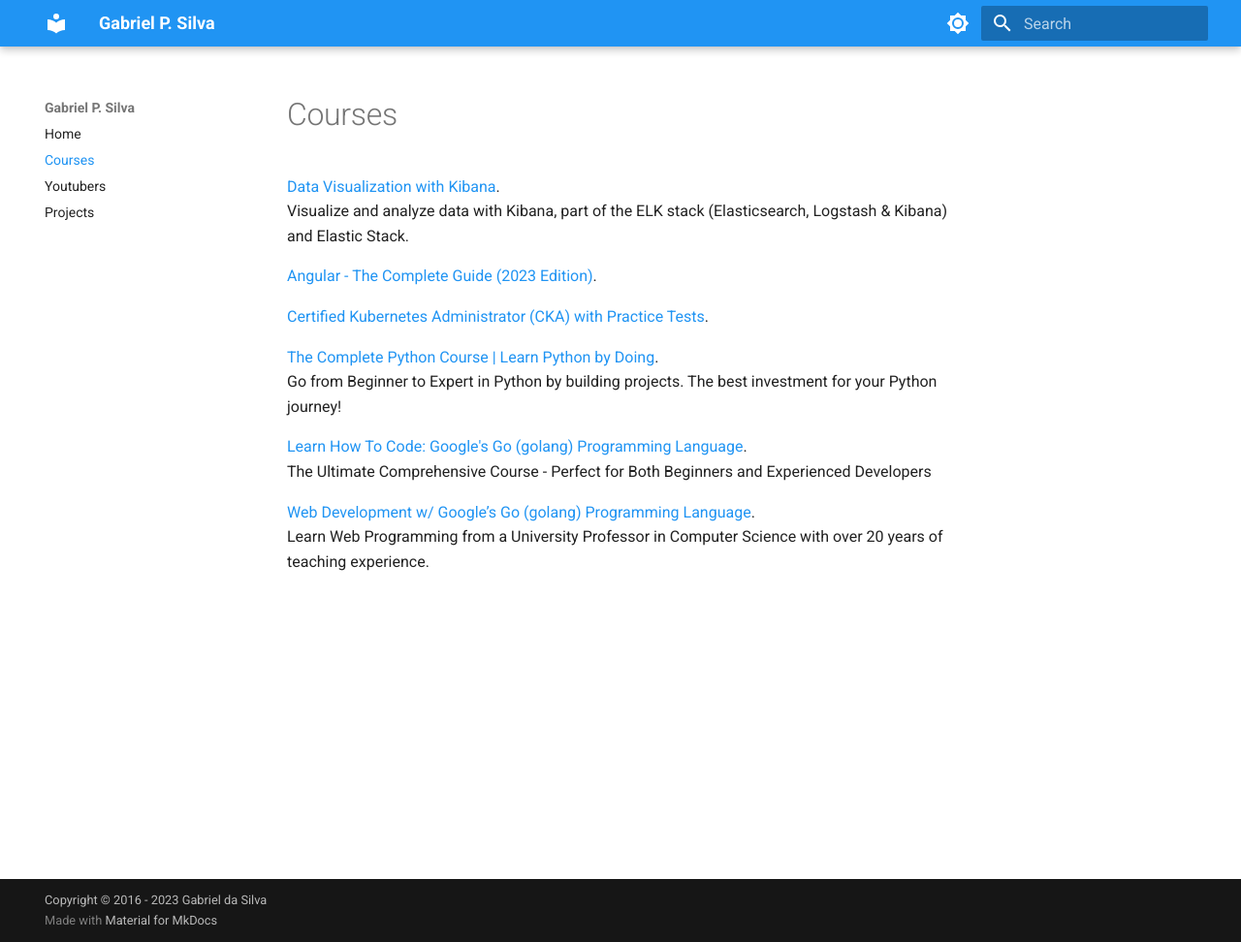
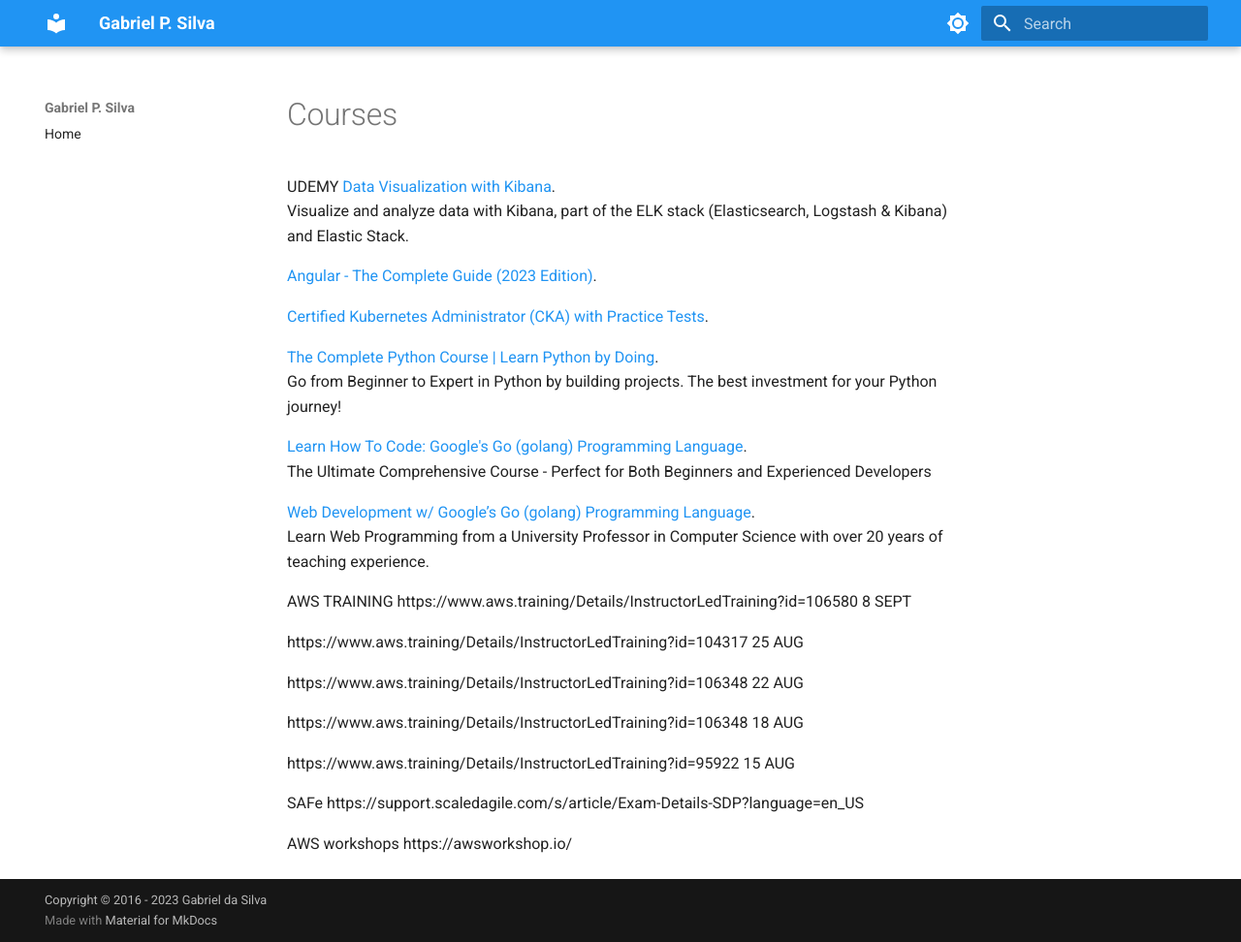
Before and after one commit to gabepsilva/gabriel, an MkDocs documentation site: the page built from docs/courses.md, in a window 1280 px wide and 972 px high. Shown: the whole window at 97% size. Built offline with MkDocs 1.6.1 and Material for MkDocs 9.7.7, drawn with Linux system fonts in a browser that asks for light colours.

Commit message:
remove unready content

```diff
--- a/docs/courses.md
+++ b/docs/courses.md
@@ -1,3 +1,4 @@
+UDEMY
 [Data Visualization with Kibana]( https://www.udemy.com/course/data-visualization-with-kibana/ ){target=_blank}.
 Visualize and analyze data with Kibana, part of the ELK stack (Elasticsearch, Logstash & Kibana) and Elastic Stack.
 
@@ -16,3 +17,28 @@
 
 [Web Development w/ Google’s Go (golang) Programming Language]( https://www.udemy.com/course/go-programming-language/ ){target=_blank}.
 Learn Web Programming from a University Professor in Computer Science with over 20 years of teaching experience.
+
+AWS TRAINING
+https://www.aws.training/Details/InstructorLedTraining?id=106580
+8 SEPT
+
+https://www.aws.training/Details/InstructorLedTraining?id=104317
+25 AUG
+
+https://www.aws.training/Details/InstructorLedTraining?id=106348
+22 AUG
+
+https://www.aws.training/Details/InstructorLedTraining?id=106348
+18 AUG
+
+https://www.aws.training/Details/InstructorLedTraining?id=95922
+15 AUG
+
+
+
+
+SAFe
+https://support.scaledagile.com/s/article/Exam-Details-SDP?language=en_US
+
+AWS  workshops
+https://awsworkshop.io/
--- a/mkdocs.yml
+++ b/mkdocs.yml
@@ -9,11 +9,15 @@
 
 nav:
   - Home: index.md
-  - Courses: courses.md
-  - Youtubers: youtubers.md
+  #- Courses: courses.md
+  #- Youtubers: youtubers.md
+  #- Projects: projects.md
 
-  - Projects: projects.md
 
+extra:
+  analytics:
+    provider: google
+    property: G-32G1TZW0ME
 
 theme:
   name: material
--- a/requirements.txt
+++ /dev/null
@@ -1 +0,0 @@
-mkdocs-material
```
Also changed, not shown: docs/index.md (+13 -7 lines), docs/images/index.png (added).
